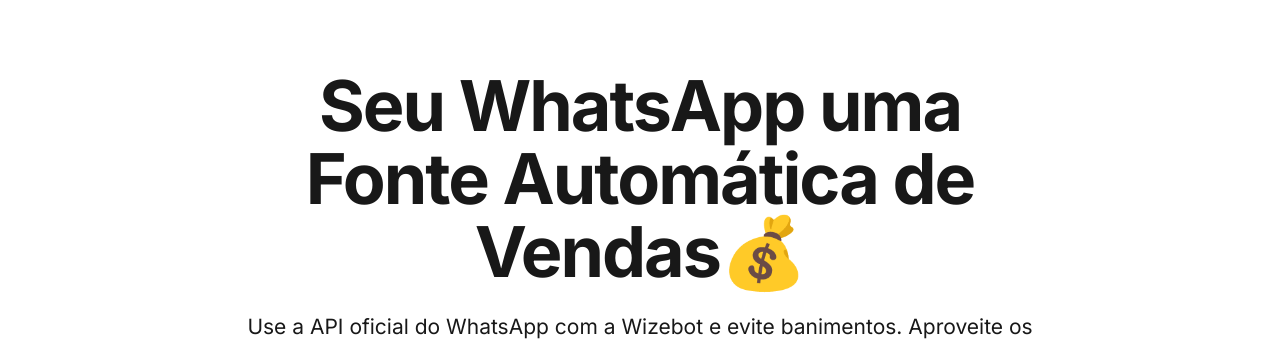
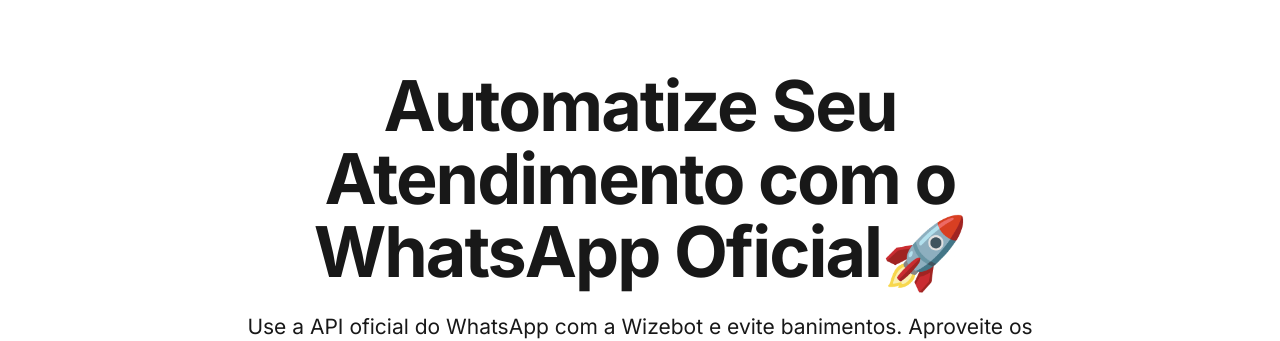
Before and after one commit to jonasouzads/wizebot-site, a Next.js app: page / in a window 1280 px wide. Shown: the part 125-466 px from the top of the page. Built offline with nearby package versions, Linux system fonts and the light colour scheme.

Commit message:
Vercel Analize

```diff
--- a/package.json
+++ b/package.json
@@ -13,6 +13,7 @@
     "@emotion/is-prop-valid": "^1.3.1",
     "@opentelemetry/api": "^1.9.0",
     "@supabase/supabase-js": "^2.46.1",
+    "@vercel/analytics": "^1.4.1",
     "framer-motion": "^11.11.17",
     "isotope-layout": "^3.0.6",
     "next": "14.2.2",
--- a/src/app/layout.js
+++ b/src/app/layout.js
@@ -1,4 +1,5 @@
 import { Inter } from "next/font/google";
+import { Analytics } from "@vercel/analytics/react"
 import "~/assets/css/bootstrap.min.css";
 import "~/assets/css/app.css";
 import "~/assets/css/main.css";
--- a/src/components/Section/Home/Hero/Hero.jsx
+++ b/src/components/Section/Home/Hero/Hero.jsx
@@ -44,7 +44,7 @@
       >
         <div className="container" style={{ overflow: 'hidden' }}>
           <div className="wizebot-hero-content center position-relative">
-            <h1>Seu WhatsApp uma Fonte Automática de Vendas💰</h1>
+            <h1>Automatize Seu Atendimento com o WhatsApp Oficial🚀</h1>
             <p>
               Use a API oficial do WhatsApp com a Wizebot e evite banimentos.
               Aproveite os menores custos e 🤑 0% de taxa adicional na API do Meta,
```
Also changed, not shown: 2 other files (tests, documents, lock files or other folders).
